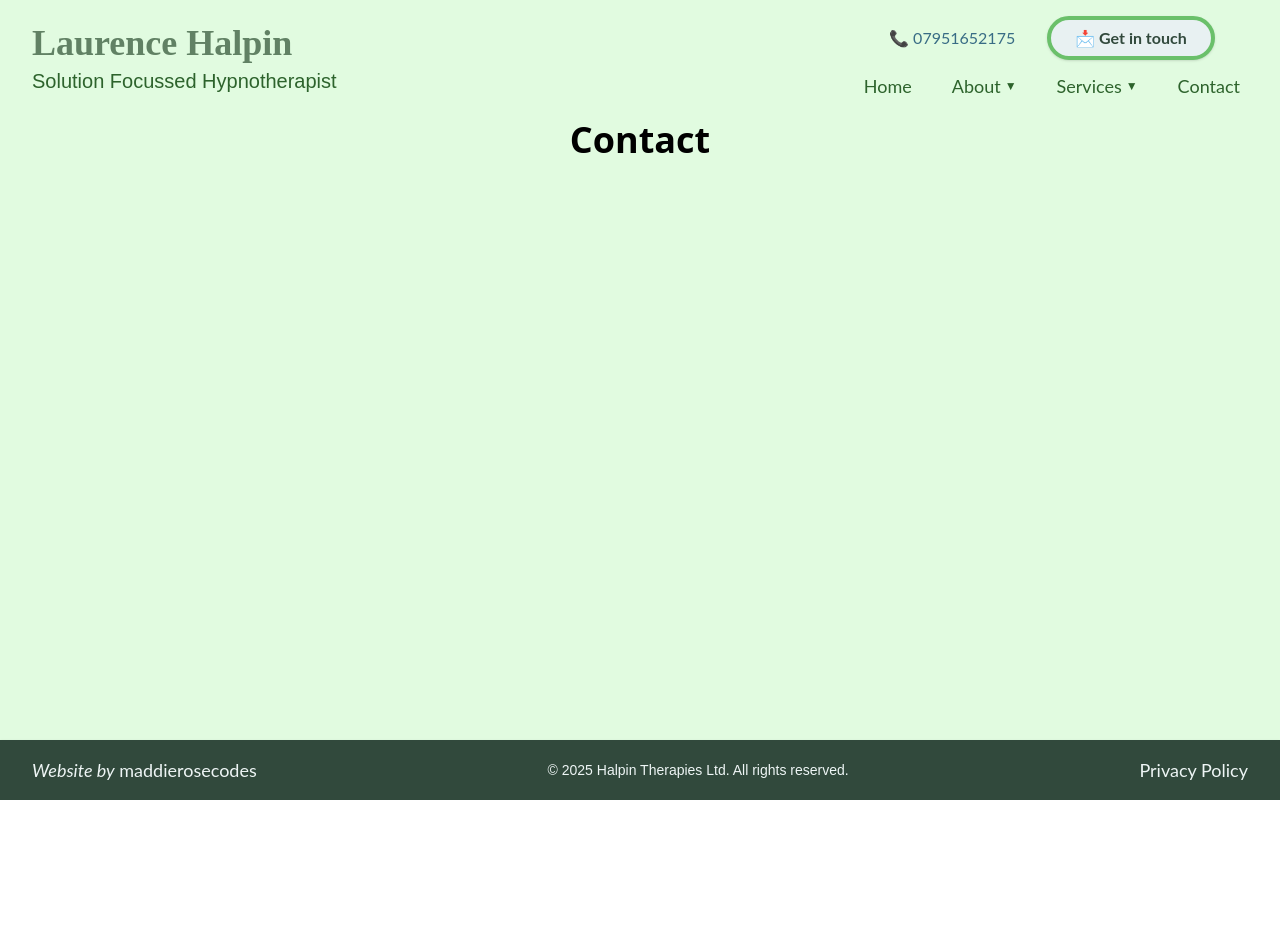
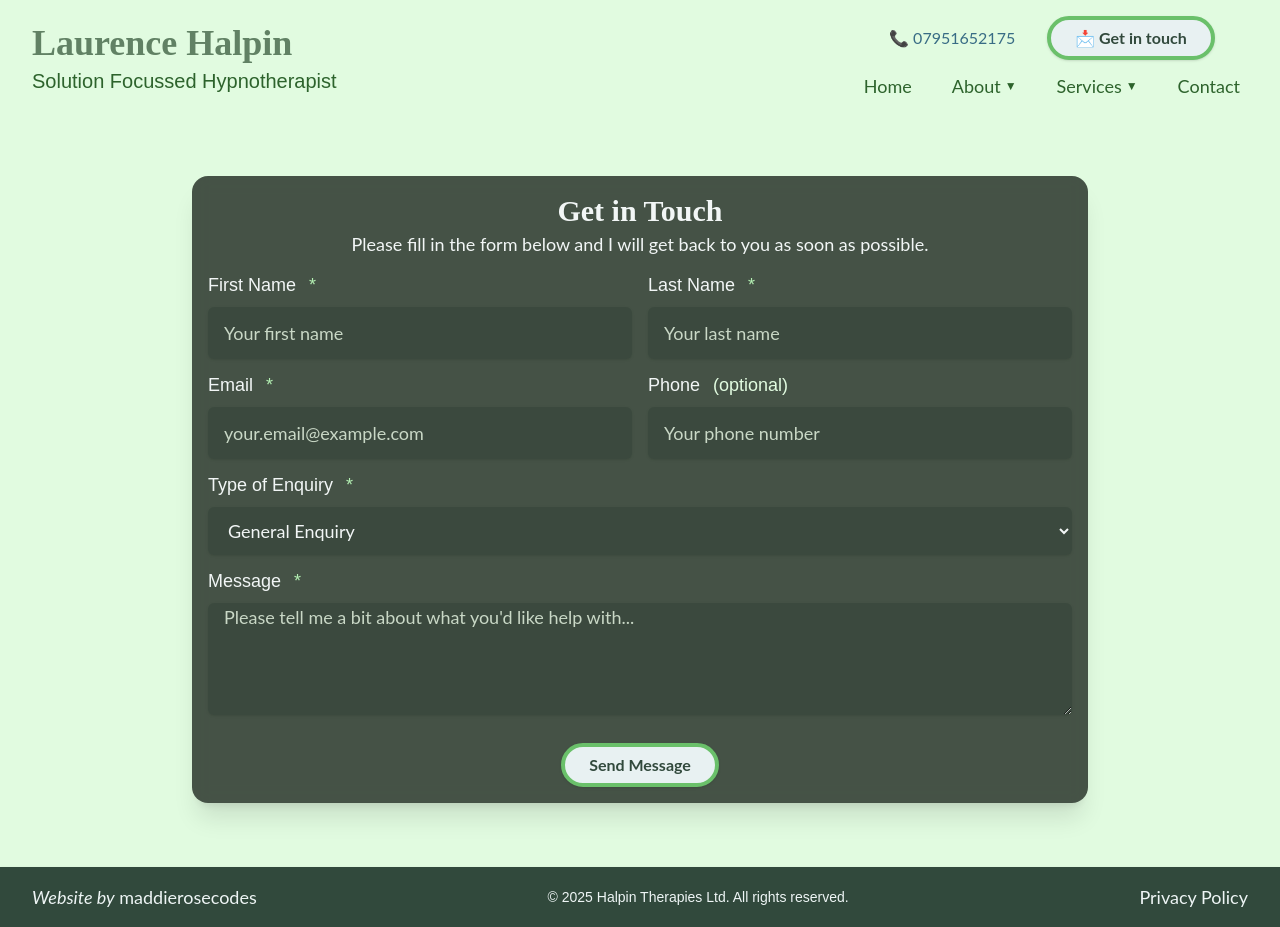
Before and after one commit to maddierosecodes/laurence-halpin-hypnotherapy, a Next.js app: page /contact in a window 1280 px wide. Before the commit the page ends 800 px from the top, so only its background shows below. Built offline with nearby package versions, Linux system fonts and the light colour scheme.

Commit message:
Add contact form

```diff
--- a/app/contact/page.tsx
+++ b/app/contact/page.tsx
@@ -1,4 +1,5 @@
 import { Metadata } from "next";
+import { ContactForm } from "@/components/organisms/ContactForm";
 
 export const metadata: Metadata = {
   title: "Contact Laurence Halpin | Professional Hypnotherapy in Chorley",
@@ -35,12 +36,11 @@ export const metadata: Metadata = {
 
 export default function Contact() {
   return (
-    <main className="mt-10 flex items-center justify-center" role="main">
-      <section aria-labelledby="contact-heading">
-        <h1 id="contact-heading" className="text-4xl font-bold">
-          Contact
-        </h1>
-      </section>
+    <main
+      className="flex items-center justify-center px-4 py-8 pt-16"
+      role="main"
+    >
+      <ContactForm />
     </main>
   );
 }
--- /dev/null
+++ b/components/atoms/Button.tsx
@@ -0,0 +1,40 @@
+import { ButtonHTMLAttributes, ReactNode } from "react";
+
+interface ButtonProps extends ButtonHTMLAttributes<HTMLButtonElement> {
+  children: ReactNode;
+  variant?: "primary" | "secondary";
+  size?: "small" | "medium" | "large";
+}
+
+export const Button = ({
+  children,
+  variant = "primary",
+  size = "medium",
+  className = "",
+  ...props
+}: ButtonProps) => {
+  const baseStyles =
+    "inline-block font-main text-md font-bold rounded-full shadow-sm transition hover:scale-105 leading-tight break-words transition-transform duration-150 ease-in-out";
+
+  const variantStyles = {
+    primary:
+      "bg-cream hover:bg-sage-200 text-forest-500 border-4 border-mint-500",
+    secondary:
+      "bg-forest-500 hover:bg-forest-600 text-cream-50 border-4 border-mint-300",
+  };
+
+  const sizeStyles = {
+    small: "px-4 py-1.5",
+    medium: "px-6 py-2",
+    large: "px-8 py-2.5",
+  };
+
+  return (
+    <button
+      className={`${baseStyles} ${variantStyles[variant]} ${sizeStyles[size]} ${className}`}
+      {...props}
+    >
+      {children}
+    </button>
+  );
+};
--- a/components/organisms/AboutLaurence.tsx
+++ b/components/organisms/AboutLaurence.tsx
@@ -49,7 +49,7 @@ export default function AboutLaurence() {
           . <br />
           <Link
             className="text-forest-800 hover:text-forest-900 underline focus:outline-none focus:ring-2 focus:ring-forest-800 focus:ring-offset-2 transition-colors duration-300"
-            href="/contact"
+            href="/contact?type=initial-consultation"
             aria-label="Contact Laurence to start your hypnotherapy journey"
           >
             Get in touch today
--- a/components/organisms/CTAsection.tsx
+++ b/components/organisms/CTAsection.tsx
@@ -6,7 +6,7 @@ export const CTAsection = () => {
       <CTALink href="/about#solution-list">
         What can hypnotherapy <br /> do for you?
       </CTALink>
-      <CTALink href="/contact">
+      <CTALink href="/contact?type=initial-consultation">
         Arrange an initial <br /> consultation
       </CTALink>
     </section>
--- /dev/null
+++ b/components/organisms/ContactForm.tsx
@@ -0,0 +1,221 @@
+"use client";
+
+import { useState, FormEvent } from "react";
+import { useSearchParams } from "next/navigation";
+import { Title } from "../atoms/Title";
+import { BodyText } from "../atoms/BodyText";
+import { Button } from "../atoms/Button";
+
+export type EnquiryType =
+  | "initial-consultation"
+  | "therapy-sessions"
+  | "phobia-package"
+  | "stop-smoking"
+  | "general";
+
+interface FormData {
+  firstName: string;
+  lastName: string;
+  email: string;
+  phone?: string;
+  enquiryType: EnquiryType;
+  message: string;
+}
+
+export const ContactForm = () => {
+  const searchParams = useSearchParams();
+  const urlEnquiryType = searchParams.get("type") as EnquiryType | null;
+  const initialEnquiryType =
+    urlEnquiryType &&
+    [
+      "initial-consultation",
+      "therapy-sessions",
+      "phobia-package",
+      "stop-smoking",
+      "general",
+    ].includes(urlEnquiryType)
+      ? urlEnquiryType
+      : "general";
+
+  const [formData, setFormData] = useState<FormData>({
+    firstName: "",
+    lastName: "",
+    email: "",
+    phone: "",
+    enquiryType: initialEnquiryType,
+    message: "",
+  });
+
+  const handleSubmit = (e: FormEvent) => {
+    e.preventDefault();
+    console.log("Form submitted with data:", formData);
+    // Reset form after submission
+    setFormData({
+      firstName: "",
+      lastName: "",
+      email: "",
+      phone: "",
+      enquiryType: initialEnquiryType,
+      message: "",
+    });
+  };
+
+  const inputStyles =
+    "block w-full rounded-md border-mint-200 shadow-sm focus:border-mint-300 focus:ring-mint-300 text-cream-50 bg-forest-600/30 font-main placeholder-sage-200 text-lg px-4";
+  const labelStyles = "block font-secondary text-cream-50 text-lg";
+  const helperTextStyles = "ml-2 text-mint-300";
+
+  return (
+    <div className="w-full max-w-4xl mx-auto p-4 bg-sage-900/80 backdrop-blur-sm rounded-2xl shadow-xl my-8">
+      <div className="text-center mb-2">
+        <Title size="3xl" colour="cream" weight="bold">
+          Get in Touch
+        </Title>
+        <BodyText size="lg" colour="cream">
+          Please fill in the form below and I will get back to you as soon as
+          possible.
+        </BodyText>
+      </div>
+
+      <form onSubmit={handleSubmit} className="space-y-3 mt-3">
+        <div className="grid grid-cols-1 md:grid-cols-2 gap-4">
+          <div>
+            <label htmlFor="firstName" className={labelStyles}>
+              First Name <span className={helperTextStyles}>*</span>
+            </label>
+            <input
+              type="text"
+              id="firstName"
+              required
+              placeholder="Your first name"
+              className={`${inputStyles} mt-2 py-3`}
+              value={formData.firstName}
+              onChange={(e) =>
+                setFormData({ ...formData, firstName: e.target.value })
+              }
+            />
+          </div>
+          <div>
+            <label htmlFor="lastName" className={labelStyles}>
+              Last Name <span className={helperTextStyles}>*</span>
+            </label>
+            <input
+              type="text"
+              id="lastName"
+              required
+              placeholder="Your last name"
+              className={`${inputStyles} mt-2 py-3`}
+              value={formData.lastName}
+              onChange={(e) =>
+                setFormData({ ...formData, lastName: e.target.value })
+              }
+            />
+          </div>
+        </div>
+
+        <div className="grid grid-cols-1 md:grid-cols-2 gap-4">
+          <div>
+            <label htmlFor="email" className={labelStyles}>
+              Email <span className={helperTextStyles}>*</span>
+            </label>
+            <input
+              type="email"
+              id="email"
+              required
+              placeholder="your.email@example.com"
+              className={`${inputStyles} mt-2 py-3`}
+              value={formData.email}
+              onChange={(e) =>
+                setFormData({ ...formData, email: e.target.value })
+              }
+            />
+          </div>
+          <div>
+            <label htmlFor="phone" className={labelStyles}>
+              Phone <span className="ml-2 text-mint-100">(optional)</span>
+            </label>
+            <input
+              type="tel"
+              id="phone"
+              placeholder="Your phone number"
+              className={`${inputStyles} mt-2 py-3`}
+              value={formData.phone}
+              onChange={(e) =>
+                setFormData({ ...formData, phone: e.target.value })
+              }
+            />
+          </div>
+        </div>
+
+        <div>
+          <label htmlFor="enquiryType" className={labelStyles}>
+            Type of Enquiry <span className={helperTextStyles}>*</span>
+          </label>
+          <select
+            id="enquiryType"
+            required
+            className={`${inputStyles} mt-2 py-3`}
+            value={formData.enquiryType}
+            onChange={(e) =>
+              setFormData({
+                ...formData,
+                enquiryType: e.target.value as EnquiryType,
+              })
+            }
+          >
+            <option
+              className="bg-forest-700 text-cream-50"
+              value="initial-consultation"
+            >
+              Initial Consultation
+            </option>
+            <option
+              className="bg-forest-700 text-cream-50"
+              value="therapy-sessions"
+            >
+              Therapy Sessions
+            </option>
+            <option
+              className="bg-forest-700 text-cream-50"
+              value="phobia-package"
+            >
+              Phobia Package
+            </option>
+            <option
+              className="bg-forest-700 text-cream-50"
+              value="stop-smoking"
+            >
+              Stop Smoking Session
+            </option>
+            <option className="bg-forest-700 text-cream-50" value="general">
+              General Enquiry
+            </option>
+          </select>
+        </div>
+
+        <div>
+          <label htmlFor="message" className={labelStyles}>
+            Message <span className={helperTextStyles}>*</span>
+          </label>
+          <textarea
+            id="message"
+            required
+            rows={4}
+            placeholder="Please tell me a bit about what you'd like help with..."
+            className={`${inputStyles} mt-2`}
+            value={formData.message}
+            onChange={(e) =>
+              setFormData({ ...formData, message: e.target.value })
+            }
+          ></textarea>
+        </div>
+
+        <div className="flex justify-center pt-4">
+          <Button type="submit" variant="primary" size="medium">
+            Send Message
+          </Button>
+        </div>
+      </form>
+    </div>
+  );
+};
--- a/components/organisms/Header.tsx
+++ b/components/organisms/Header.tsx
@@ -72,7 +72,9 @@ export const Header = () => {
               </BodyText>
 
               {/* <CTALink href="/about#testimonials">⭐ Testimonials</CTALink> */}
-              <CTALink href="/contact">📩 Get in touch</CTALink>
+              <CTALink href="/contact?type=general">
+                📩 Get in touch
+              </CTALink>
             </div>
             <div className="flex justify-end">
               <Navigation links={navigationLinks} />
--- a/components/organisms/OvercomePhobias.tsx
+++ b/components/organisms/OvercomePhobias.tsx
@@ -67,7 +67,7 @@ export default function OvercomePhobias() {
       </div>
 
       <div className="flex justify-center lg:justify-end mt-8">
-        <CTALink href="/contact">
+        <CTALink href="/contact?type=phobia-package">
           Book Overcoming Phobias <br />
           Consultation
         </CTALink>
--- a/components/organisms/SolutionHypnotherapy.tsx
+++ b/components/organisms/SolutionHypnotherapy.tsx
@@ -85,7 +85,9 @@ export default function Hypnotherapy() {
             <span className="highlight-text-dark">online or in person</span>,
             depending on what suits you best.{" "}
           </BodyText>
-          <CTALink href="/contact">Book Initial Consultation</CTALink>
+          <CTALink href="/contact?type=initial-consultation">
+            Book Initial Consultation
+          </CTALink>
         </div>
         {/* Gallery Section - Hidden on Mobile */}
         <div
```
Also changed, not shown: components/organisms/StopSmoking.tsx (+6 -2 lines).
